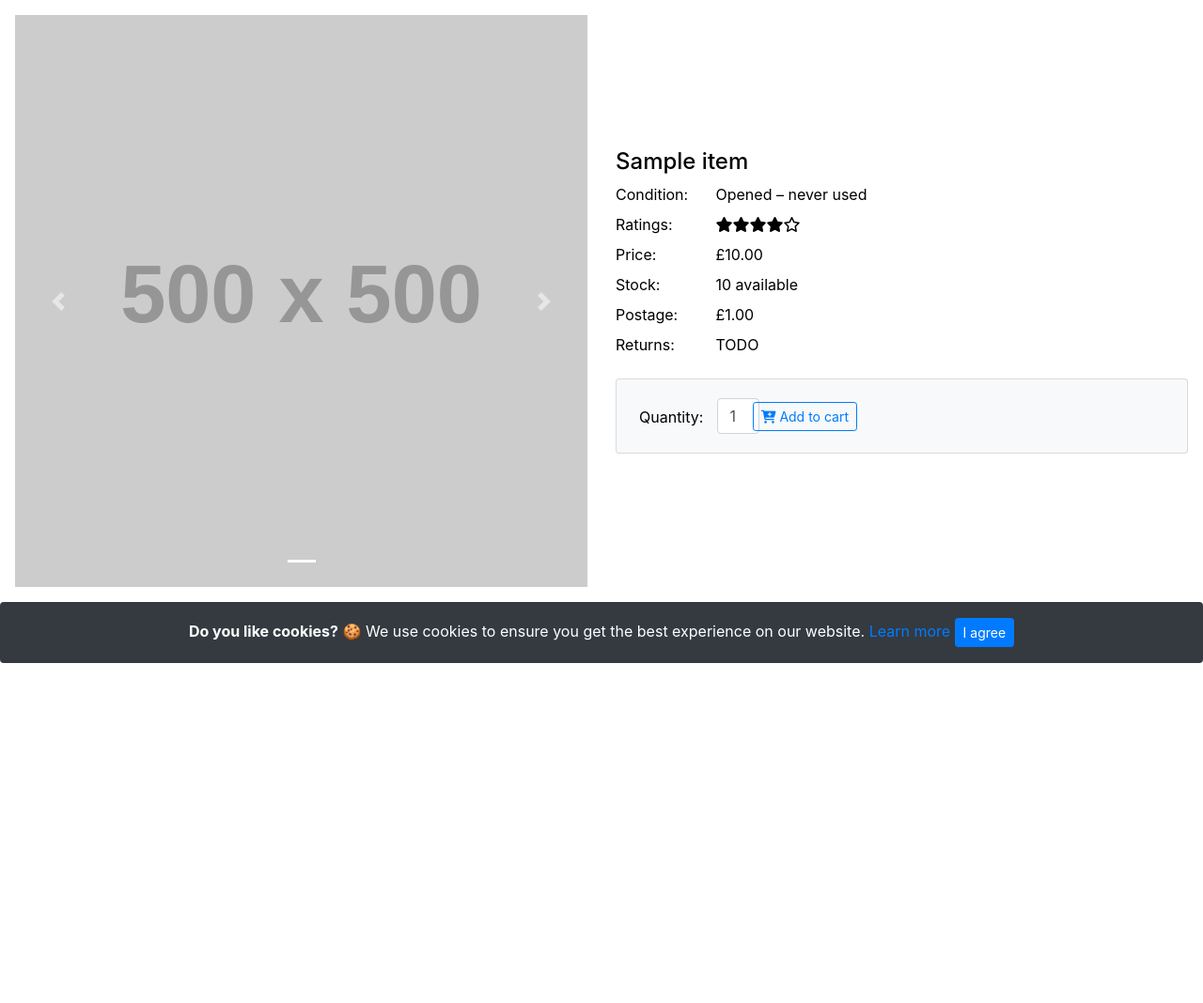
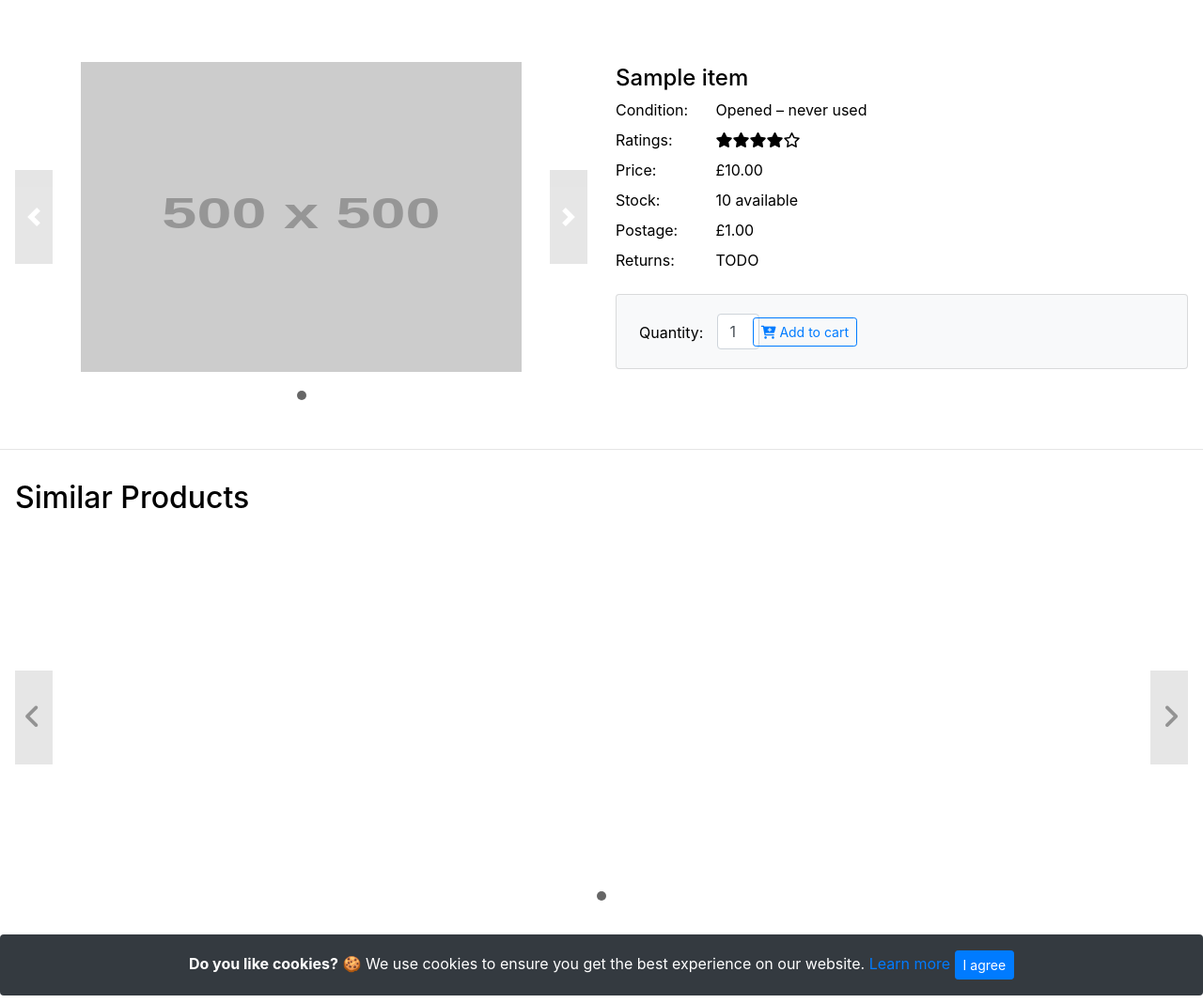
Before and after one commit to hajam09/auctionapp, a Django app: page /item-view/1/ in a window 1280 px wide. Shown: the part 56-1124 px from the top of the page at 94% size. Before the commit the page ends 762 px from the top, so only its background shows below. Run offline with Django 4.2, Linux system fonts and the light colour scheme; tables that the repository leaves empty hold one stand-in row (values such as "Sample post"); grey boxes labelled with a size stand in for pictures from a placeholder-image service; parts of the project's set-up code (start-up, migrations or seed data) failed here and were passed over; some libraries are stand-ins or nearby versions.

Commit message:
another refactor

```diff
--- /dev/null
+++ b/core/static/css/carousel.css
@@ -0,0 +1,138 @@
+/*
+         styled button
+        .carousel .carousel-item .btn {
+            color: #333;
+            border-radius: 0;
+            font-size: 11px;
+            text-transform: uppercase;
+            font-weight: bold;
+            background: none;
+            border: 1px solid #ccc;
+            padding: 5px 10px;
+            margin-top: 5px;
+            line-height: 16px;
+        }*/
+
+.carousel {
+    margin: 50px auto;
+    padding: 0 70px;
+}
+
+.carousel .carousel-item {
+    min-height: 330px;
+    text-align: center;
+    overflow: hidden;
+}
+
+.carousel .carousel-item .img-box {
+    height: 160px;
+    width: 100%;
+    position: relative;
+}
+
+.carousel .carousel-item img {
+    max-width: 100%;
+    max-height: 100%;
+    display: inline-block;
+    position: absolute;
+    bottom: 0;
+    margin: 0 auto;
+    left: 0;
+    right: 0;
+}
+
+.carousel .carousel-item h4 {
+    font-size: 18px;
+    margin: 10px 0;
+}
+
+.carousel .carousel-item .btn:hover, .carousel .carousel-item .btn:focus {
+    color: #fff;
+    background: #000;
+    border-color: #000;
+    box-shadow: none;
+}
+
+.carousel .carousel-item .btn i {
+    font-size: 14px;
+    font-weight: bold;
+    margin-left: 5px;
+}
+
+.carousel .thumb-wrapper {
+    text-align: center;
+}
+
+.carousel .thumb-content {
+    padding: 15px;
+}
+
+.carousel-control-prev, .carousel-control-next {
+    height: 100px;
+    width: 40px;
+    background: none;
+    margin: auto 0;
+    background: rgba(0, 0, 0, 0.2);
+}
+
+.carousel-control-prev i, .carousel-control-next i {
+    font-size: 30px;
+    position: absolute;
+    top: 50%;
+    display: inline-block;
+    margin: -16px 0 0 0;
+    z-index: 5;
+    left: 0;
+    right: 0;
+    color: rgba(0, 0, 0, 0.8);
+    text-shadow: none;
+    font-weight: bold;
+}
+
+.carousel-control-prev i {
+    margin-left: -3px;
+}
+
+.carousel-control-next i {
+    margin-right: -3px;
+}
+
+.carousel .item-price {
+    font-size: 13px;
+    padding: 2px 0;
+}
+
+.carousel .item-price strike {
+    color: #999;
+    margin-right: 5px;
+}
+
+.carousel .item-price span {
+    color: #86bd57;
+    font-size: 110%;
+}
+
+.carousel .carousel-indicators {
+    bottom: -50px;
+}
+
+.carousel-indicators li, .carousel-indicators li.active {
+    width: 10px;
+    height: 10px;
+    margin: 4px;
+    border-radius: 50%;
+    border-color: transparent;
+    border: none;
+}
+
+.carousel-indicators li {
+    background: rgba(0, 0, 0, 0.2);
+}
+
+.carousel-indicators li.active {
+    background: rgba(0, 0, 0, 0.6);
+}
+
+.star-rating li {
+    padding: 0;
+}
--- a/core/templates/core/itemView.html
+++ b/core/templates/core/itemView.html
@@ -3,6 +3,7 @@
 {% load crispy_forms_tags %}
 {% load templateTags %}
 {% block content %}
+    <link rel="stylesheet" type="text/css" href="{% static 'css/carousel.css' %}"/>
     <style>
         /* Chrome, Safari, Edge, Opera */
         input::-webkit-outer-spin-button,
@@ -17,4 +18,6 @@
         }
     </style>
     {% renderItemViewComponent request item %}
+    <hr>
+    {% similarProductCarousel item %}
 {% endblock %}
--- a/core/templates/core/itemsFromUser.html
+++ b/core/templates/core/itemsFromUser.html
@@ -11,5 +11,7 @@
                 {% renderItemsFromUserViewTemplate request itemList %}
             </div>
         </div>
+        <br>
+        {% paginationComponent request itemList %}
     </div>
 {% endblock %}
--- a/core/templates/core/userBids.html
+++ b/core/templates/core/userBids.html
@@ -22,5 +22,7 @@
                 </tbody>
             </table>
         </div>
+        <br>
+        {% paginationComponent request bids %}
     </div>
 {% endblock %}
--- a/core/templates/core/userListings.html
+++ b/core/templates/core/userListings.html
@@ -25,5 +25,7 @@
                 </tbody>
             </table>
         </div>
+        <br>
+        {% paginationComponent request itemList %}
     </div>
 {% endblock %}
--- a/core/templates/core/userPurchases.html
+++ b/core/templates/core/userPurchases.html
@@ -13,5 +13,8 @@
                 {% endfor %}
             </div>
         </div>
+
+        <br>
+        {% paginationComponent request orderList %}
     </div>
 {% endblock %}
--- a/core/templatetags/templateTags.py
+++ b/core/templatetags/templateTags.py
@@ -1,9 +1,11 @@
 from django import template
-from django.db.models import Avg
+from django.core.paginator import Paginator
+from django.db.models import Avg, Q
 from django.urls import reverse
 from django.utils.safestring import mark_safe
 
 from core.models import Item, Bid, Image, Order, Review
+from core.utils import generalOperations
 from core.utils.navigationBar import Icon, linkItem
 
 register = template.Library()
@@ -642,24 +644,30 @@
 def renderUserListingTable(item):
     viewBiddingButton = '<span></span>'
     if item.type == Item.Type.AUCTION:
-        viewBiddingButton = f'''<a class="btn btn-outline-secondary btn-sm" href="{reverse('core:item-bids', kwargs={'pk': item.pk})}" role="button">View Bidding's</a>'''''
+        viewBiddingButton = f'''
+            <a class="btn btn-outline-info btn-sm" href="{reverse('core:item-bids', kwargs={'pk': item.pk})}"
+               data-toggle="tooltip" data-placement="top" title="View listing bids"
+               role="button"><i class="fa fa-gavel" aria-hidden="true"></i></a>
+        '''
 
     itemContent = f'''
         <tr>
             <th scope="row">{item.id}</th>
-            <td>{item.title}</td>
+            <td><a href="{reverse('core:item-view', kwargs={'pk': item.pk})}">{item.title}</a></td>
             <td>
-            <span class="badge badge-{'primary' if item.type == Item.Type.BUY_IT_NOW else 'secondary'}">{item.get_type_display()}</span>
+                <span class="badge badge-{'primary' if item.type == Item.Type.BUY_IT_NOW else 'secondary'}">
+                    {item.get_type_display()}
+                </span>
             </td>
             <td>£{item.price}</td>
             <td>{itemStatus(item)}</td>
             <td>
-                <a class="btn btn-outline-primary btn-sm" href="{reverse('core:item-view', kwargs={'pk': item.pk})}"
-                   role="button">View</a>
                 <a class="btn btn-outline-dark btn-sm" href="{reverse('core:edit-listing', kwargs={'pk': item.pk})}"
-                   role="button">Edit</a>
+                   data-toggle="tooltip" data-placement="top" title="Edit listing"
+                   role="button"><i class="fa fa-edit"></i></a>
                 <a class="btn btn-outline-danger btn-sm" href="{reverse('core:user-listings')}?function=delete&item={item.pk}"
-                   role="button">Delete</a>
+                   data-toggle="tooltip" data-placement="top" title="Delete listing"
+                   role="button"><i class='far fa-trash-alt'></i></a>
                    {viewBiddingButton}
             </td>
         </tr>
@@ -844,8 +852,89 @@
     return mark_safe(itemContent)
 
 
-def similarProductCarousel():
+def getSimilarProductInstanceComponent(item: Item, columnSize: int):
     itemContent = f'''
+    <div class="col-sm-{columnSize}">
+        <div class="thumb-wrapper">
+            <div class="img-box">
+                <img src="https://dummyimage.com/500x500" class="img-fluid" alt="">
+            </div>
+            <div class="thumb-content">
+                <h4>{item.title}</h4>
+                <p class="item-price"><strike>$400.00</strike> <span>$369.00</span></p>
+                <div class="star-rating">
+                    <ul class="list-inline">
+                        <li class="list-inline-item"><i class="fa fa-star"></i></li>
+                        <li class="list-inline-item"><i class="fa fa-star"></i></li>
+                        <li class="list-inline-item"><i class="fa fa-star"></i></li>
+                        <li class="list-inline-item"><i class="fa fa-star"></i></li>
+                        <li class="list-inline-item"><i class="fa fa-star-o"></i></li>
+                    </ul>
+                </div>
+                <a href="#" class="btn btn-primary btn-sm">Add to Cart</a>
+            </div>
+        </div>
+    </div>
+    '''
+    return mark_safe(itemContent)
+
+
+@register.simple_tag
+def similarProductCarousel(item):
+    ITEMS_PER_CAROUSEL = 4
+    NUMBER_OF_CAROUSEL = 4
+
+    items = generalOperations.performComplexItemSearch(
+        f'{item.title}'
+    ).filter(~Q(id=item.id))[:ITEMS_PER_CAROUSEL * NUMBER_OF_CAROUSEL]
+    paginator = Paginator(items, ITEMS_PER_CAROUSEL)
+    carouselItems = ''
+    carouselIndicators = ''
+    # TODO: Optimise query here. More NUMBER_OF_CAROUSEL means higher query search.
+
+    for pageNumber in paginator.page_range:
+        currentPage = paginator.page(pageNumber)
+        containerSize = 12 // ITEMS_PER_CAROUSEL
+        isActive = 'active' if pageNumber == 1 else ''
+        classActive = 'class="active"' if isActive else ''
+
+        carouselItems += f'''
+        <div class="carousel-item {isActive}">
+            <div class="row">
+                {''.join([getSimilarProductInstanceComponent(item, containerSize) for item in currentPage.object_list])}
+            </div>
+        </div>
+        '''
+
+        carouselIndicators += f'''
+            <li data-target="#myCarousel" data-slide-to="{pageNumber}" {classActive}></li>
+        '''
+
+    itemContent = f'''
+    <div class="container-fluid p-3" style="max-width: 1500px;">
+        <div class="row">
+            <div class="col-md-12">
+                <h2>Similar Products</h2>
+                <div id="myCarousel" class="carousel slide" data-ride="carousel" data-interval="0">
+                    <!-- Carousel indicators -->
+                    <ol class="carousel-indicators">
+                        {carouselIndicators}
+                    </ol>
+                    <!-- Wrapper for carousel items -->
+                    <div class="carousel-inner">
+                        {carouselItems}
+                    </div>
+                    <!-- Carousel controls -->
+                    <a class="carousel-control-prev" href="#myCarousel" data-slide="prev">
+                        <i class="fa fa-angle-left"></i>
+                    </a>
+                    <a class="carousel-control-next" href="#myCarousel" data-slide="next">
+                        <i class="fa fa-angle-right"></i>
+                    </a>
+                </div>
+            </div>
+        </div>
+    </div>
     '''
     return mark_safe(itemContent)
 
@@ -886,8 +975,21 @@
         '''
 
     pageNumberLinks = ''
+    EITHER_SIDE_PAGE_LIMIT = 20
+    pageRange = objects.paginator.page_range
+    if pageRange.stop > EITHER_SIDE_PAGE_LIMIT:
+        currentPage = int(request.GET.get('page', 1))
+        minRange = currentPage - EITHER_SIDE_PAGE_LIMIT // 2
+        maxRange = currentPage + EITHER_SIDE_PAGE_LIMIT // 2
 
-    for pageNumber in objects.paginator.page_range:
+        if minRange <= 0:
+            minRange = 1
+        if maxRange > pageRange.stop:
+            maxRange = pageRange.stop
+
+        pageRange = range(minRange, maxRange)
+
+    for pageNumber in pageRange:
         if objects.number == pageNumber:
             pageNumberLinks += f'''
                 <li class="page-item active"><a class="page-link" href="#">{pageNumber}</a></li>
--- a/core/views.py
+++ b/core/views.py
@@ -193,9 +193,21 @@
         )
     ]
 
+    items = generalOperations.performComplexItemSearch(request.GET.get('query'), filterList).prefetch_related(
+        'itemOrders'
+    )
+    paginator = Paginator(items, 15)
+    page = request.GET.get('page')
+
+    try:
+        itemPaginated = paginator.page(page)
+    except PageNotAnInteger:
+        itemPaginated = paginator.page(1)
+    except EmptyPage:
+        itemPaginated = paginator.page(paginator.num_pages)
+
     context = {
-        'itemList': generalOperations.performComplexItemSearch(request.GET.get('query'), filterList).prefetch_related(
-            'itemOrders')
+        'itemList': itemPaginated
     }
     return render(request, 'core/userListings.html', context)
 
@@ -238,12 +250,23 @@
     orderList = generalOperations.performComplexOrderSearch(request.GET.get('query'), filterList).select_related(
         'item__seller'
     )
+
+    paginator = Paginator(orderList, 20)
+    page = request.GET.get('page')
+
+    try:
+        orderListPaginated = paginator.page(page)
+    except PageNotAnInteger:
+        orderListPaginated = paginator.page(1)
+    except EmptyPage:
+        orderListPaginated = paginator.page(paginator.num_pages)
+
     orderStatusList = OrderStatus.objects.filter(
-        order_id__in=orderList.values_list('id', flat=True)
+        order_id__in=orderListPaginated.object_list.values_list('id', flat=True)
     ).select_related('order').order_by('order', '-createdDttm').distinct('order')
 
     context = {
-        'orderList': orderList,
+        'orderList': orderListPaginated,
         'orderStatusList': orderStatusList
     }
     return render(request, 'core/userPurchases.html', context)
@@ -254,12 +277,23 @@
     bids = Bid.objects.filter(bidder=request.user).values_list('item_id', 'item__type').annotate(
         Max('price')
     )
+
+    paginator = Paginator(bids, 15)
+    page = request.GET.get('page')
+
+    try:
+        bidsPaginated = paginator.page(page)
+    except PageNotAnInteger:
+        bidsPaginated = paginator.page(1)
+    except EmptyPage:
+        bidsPaginated = paginator.page(paginator.num_pages)
+
     latestPriceForEachBids = Bid.objects.filter(
-        item_id__in=bids.values_list('item_id', flat=True)
+        item_id__in=bidsPaginated.object_list.values_list('item_id', flat=True)
     ).select_related('item').order_by('item', '-createdDttm').distinct('item')
 
     context = {
-        'bids': bids,
+        'bids': bidsPaginated,
         'latestPriceForEachBids': latestPriceForEachBids,
     }
     return render(request, 'core/userBids.html', context)
@@ -314,9 +348,20 @@
             operator.and_, [Q(**{'seller_id': pk})]
         )
     ]
+
+    items = generalOperations.performComplexItemSearch(request.GET.get('query'), filterList).select_related('seller')
+    paginator = Paginator(items, 15)
+    page = request.GET.get('page')
+
+    try:
+        itemPaginated = paginator.page(page)
+    except PageNotAnInteger:
+        itemPaginated = paginator.page(1)
+    except EmptyPage:
+        itemPaginated = paginator.page(paginator.num_pages)
+
     context = {
-        'itemList': generalOperations.performComplexItemSearch(request.GET.get('query'), filterList).select_related(
-            'seller')
+        'itemList': itemPaginated
     }
     return render(request, 'core/itemsFromUser.html', context)
 
@@ -332,10 +377,10 @@
 
         for item in items:
             # total = price * quantity + delivery
-            item.stock -= userCart.get(str(item.id))
-            total = item.price * userCart.get(str(item.id))
-            total += item.deliveryCharge if item.deliveryCharge else 0
-            order = Order(item=item, buyer=request.user, total=total, quantity=userCart.get(str(item.id)))
+            orderedQuantity = userCart.get(str(item.id))
+            total = generalOperations.calculateTotalPriceForOrder(item, orderedQuantity)
+            item.stock -= orderedQuantity
+            order = Order(item=item, buyer=request.user, total=total, quantity=orderedQuantity)
             orderStatus = OrderStatus(status=OrderStatus.Status.ORDERED, order=order)
             orderList.append(order)
             orderStatusList.append(orderStatus)
--- a/requirements.txt
+++ b/requirements.txt
@@ -1,7 +1,12 @@
 asgiref==3.6.0
 Django==4.1.7
 django-crispy-forms==1.14.0
+django_debug_toolbar==3.8.1
+Faker==18.3.1
 Pillow==9.4.0
+psycopg2==2.9.5
+python-dateutil==2.8.2
 python-decouple==3.6
+six==1.16.0
 sqlparse==0.4.3
 tzdata==2022.7
```
Also changed, not shown: core/management/commands/db.py (added, +15 -0 lines), core/management/commands/seed.py (added, +166 -0 lines), core/utils/generalOperations.py (+10 -1 lines).
